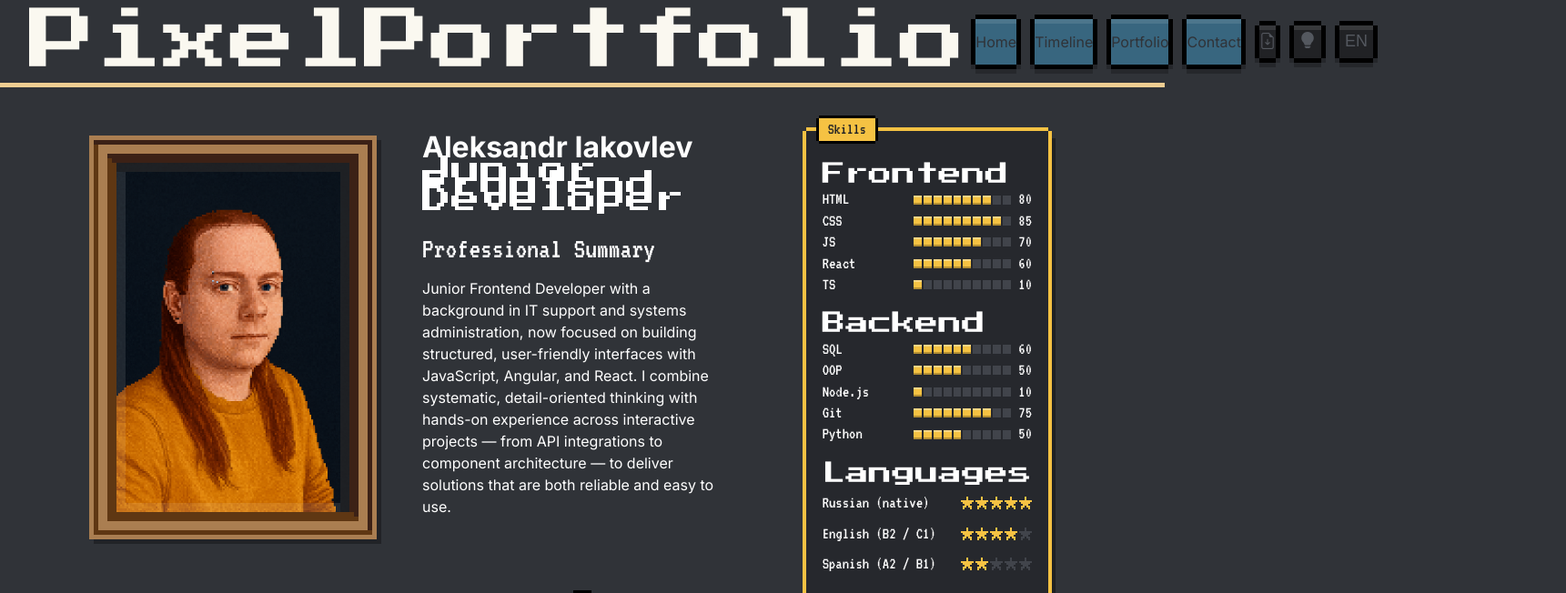
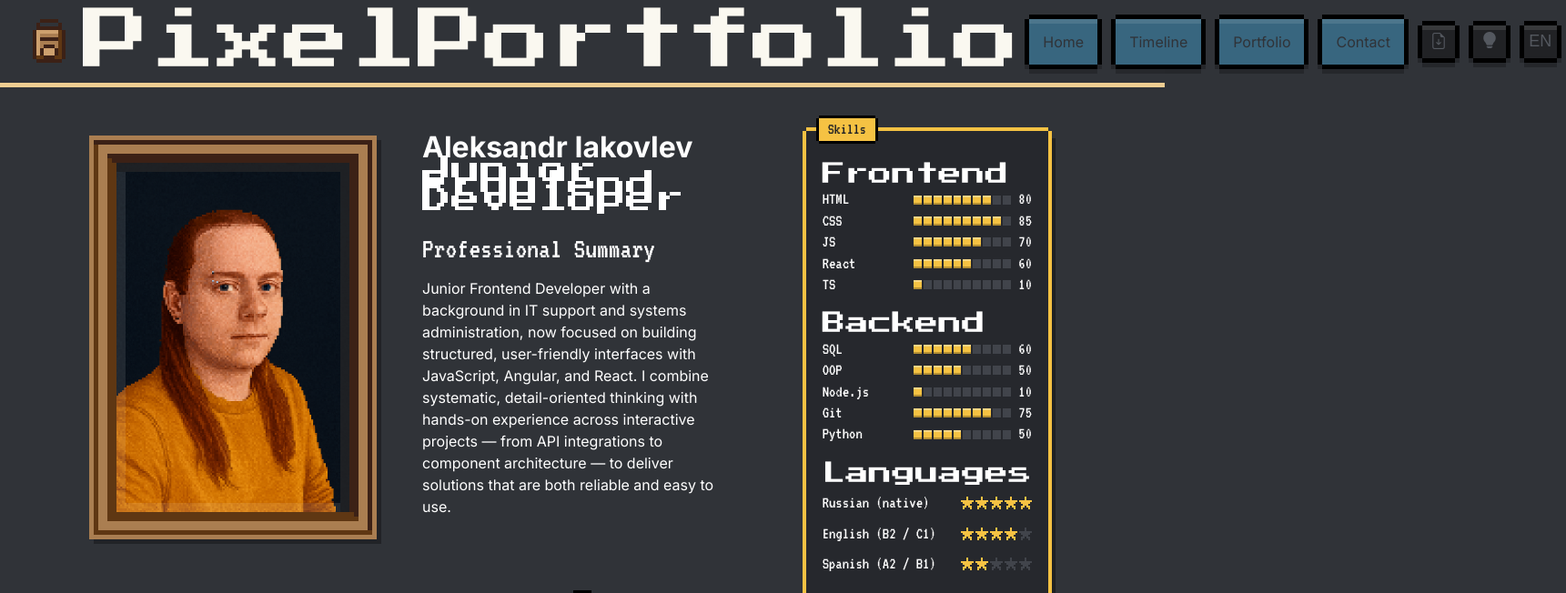
Before and after one commit to AlexJYad/pixel-portfolio, a React (Vite) app: page / in a window 1280 px wide. Shown: the top 652 px of the page at 91% size, 1721 px wide, since content can reach past the window. Built offline with nearby package versions, Linux system fonts and the light colour scheme; a web font is replaced by a local one.

Commit message:
fix: logo

```diff
--- a/src/components/Header/Header.css
+++ b/src/components/Header/Header.css
@@ -1,9 +1,11 @@
 .header {
    display: flex;
-   justify-content: space-between;
+   justify-content: space-around;
    align-items: center;
    padding: 0 2rem;
-   transition: background-color 0.3s, color 0.3s;
+   transition:
+      background-color 0.3s,
+      color 0.3s;
    border-bottom: 5px solid var(--color-accent-2);
    height: 6em;
 }
@@ -13,6 +15,10 @@
    h1 {
       font-family: var(--font-pixel);
    }
+   display: flex;
+   align-items: center;
+   justify-content: space-between;
+   gap: 15px;
 }
 
 .header__nav {
@@ -20,18 +26,20 @@
    align-items: center;
    justify-content: center;
    align-content: space-evenly;
-   grid-template-columns: 2.3fr 2.3fr 2.3fr 2.3fr 1fr 1fr 1fr;
+   grid-template-columns: repeat(7, auto);
 }
 
 .header__nav a {
-   text-decoration: none;
    transition: color 0.2s;
-   min-height: 50px;
+   height: 50px;
+   padding: 0 15px;
    align-content: center;
 }
 
 .header__nav .header__btn {
-   min-height: 36px;
+   height: 36px;
+   aspect-ratio: 1 / 1;
+   padding: 0;
    font-size: 18px;
 }
 
--- a/src/components/Header/Header.jsx
+++ b/src/components/Header/Header.jsx
@@ -1,4 +1,5 @@
 import React, { useState, useEffect } from "react";
+import PixelBackpack from "./PixelBackpack";
 import "./Header.css";
 
 const Header = ({ language, toggleLanguage }) => {
@@ -37,9 +38,12 @@ const Header = ({ language, toggleLanguage }) => {
 
    return (
       <header className="header">
-         <div className="header__logo">
-            <h1>PixelPortfolio</h1>
-         </div>
+         <a href="#main">
+            <div className="header__logo">
+               <PixelBackpack />
+               <h1>PixelPortfolio</h1>
+            </div>
+         </a>
          <nav className="header__nav">
             <a href="#main" className="btn">
                {labels.home}
--- /dev/null
+++ b/src/components/Header/PixelBackpack.jsx
@@ -0,0 +1,51 @@
+const BACKPACK = [
+   "...DDDDD...",
+   "..D.....D..",
+   "..DDDDDDD..",
+   ".DLLLLLLSD.",
+   ".DLBBBBBSD.",
+   ".DLDDDDDSD.",
+   ".DLBBBBBSD.",
+   ".DLBDDDBSD.",
+   ".DLDPPPDSD.",
+   ".DLDPPPDSD.",
+   ".DSSDDDSSD.",
+   "..DDDDDDD..",
+];
+
+const COLORS = {
+   D: "#3c2116",
+   B: "#aa7e51",
+   L: "#cda06e",
+   S: "#5f3713",
+   P: "#cda06e",
+};
+
+function PixelBackpack({ size = 44 }) {
+   return (
+      <svg
+         width={size}
+         height={(size * 12) / 11}
+         viewBox="0 0 11 12"
+         shapeRendering="crispEdges"
+         aria-hidden="true"
+      >
+         {BACKPACK.flatMap((row, y) =>
+            [...row].map((c, x) =>
+               COLORS[c] ?
+                  <rect
+                     key={`${x}-${y}`}
+                     x={x}
+                     y={y}
+                     width="1"
+                     height="1"
+                     fill={COLORS[c]}
+                  />
+               :  null,
+            ),
+         )}
+      </svg>
+   );
+}
+
+export default PixelBackpack;
--- a/src/styles/index.css
+++ b/src/styles/index.css
@@ -51,7 +51,9 @@ body {
    text-rendering: optimizeLegibility;
    -webkit-font-smoothing: antialiased;
    -moz-osx-font-smoothing: grayscale;
-   transition: background-color 0.3s, color 0.3s;
+   transition:
+      background-color 0.3s,
+      color 0.3s;
 
    margin: 0;
    min-height: 100vh;
@@ -89,6 +91,10 @@ span {
    font-family: var(--font-mono);
 }
 
+a {
+   text-decoration: none;
+}
+
 .tooltip {
    position: relative;
    cursor: pointer;
@@ -119,8 +125,14 @@ span {
    color: #fff;
    margin: 10px;
    border: 0;
-   box-shadow: 0px 5px black, 0px -5px black, 5px 0px black, -5px 0px black,
-      0px 10px #00000038, 5px 5px #00000038, -5px 5px #00000038,
+   box-shadow:
+      0px 5px black,
+      0px -5px black,
+      5px 0px black,
+      -5px 0px black,
+      0px 10px #00000038,
+      5px 5px #00000038,
+      -5px 5px #00000038,
       inset 0px 5px rgba(255, 255, 255, 0.3);
    cursor: pointer;
    display: inline-block;
@@ -128,7 +140,11 @@ span {
 
 .btn:hover:active {
    transform: translateY(5px);
-   box-shadow: 0px 5px black, 0px -5px black, 5px 0px black, -5px 0px black,
+   box-shadow:
+      0px 5px black,
+      0px -5px black,
+      5px 0px black,
+      -5px 0px black,
       inset 0px 5px #00000038;
 }
 
@@ -155,8 +171,14 @@ body.dark-theme {
    .btn {
       background-color: #38667f;
       color: var(--color-bg);
-      box-shadow: 0px 5px black, 0px -5px black, 5px 0px black, -5px 0px black,
-         0px 10px #00000038, 5px 5px #00000038, -5px 5px #00000038,
+      box-shadow:
+         0px 5px black,
+         0px -5px black,
+         5px 0px black,
+         -5px 0px black,
+         0px 10px #00000038,
+         5px 5px #00000038,
+         -5px 5px #00000038,
          inset 0px 5px rgba(255, 255, 255, 0.1);
    }
 }
```
